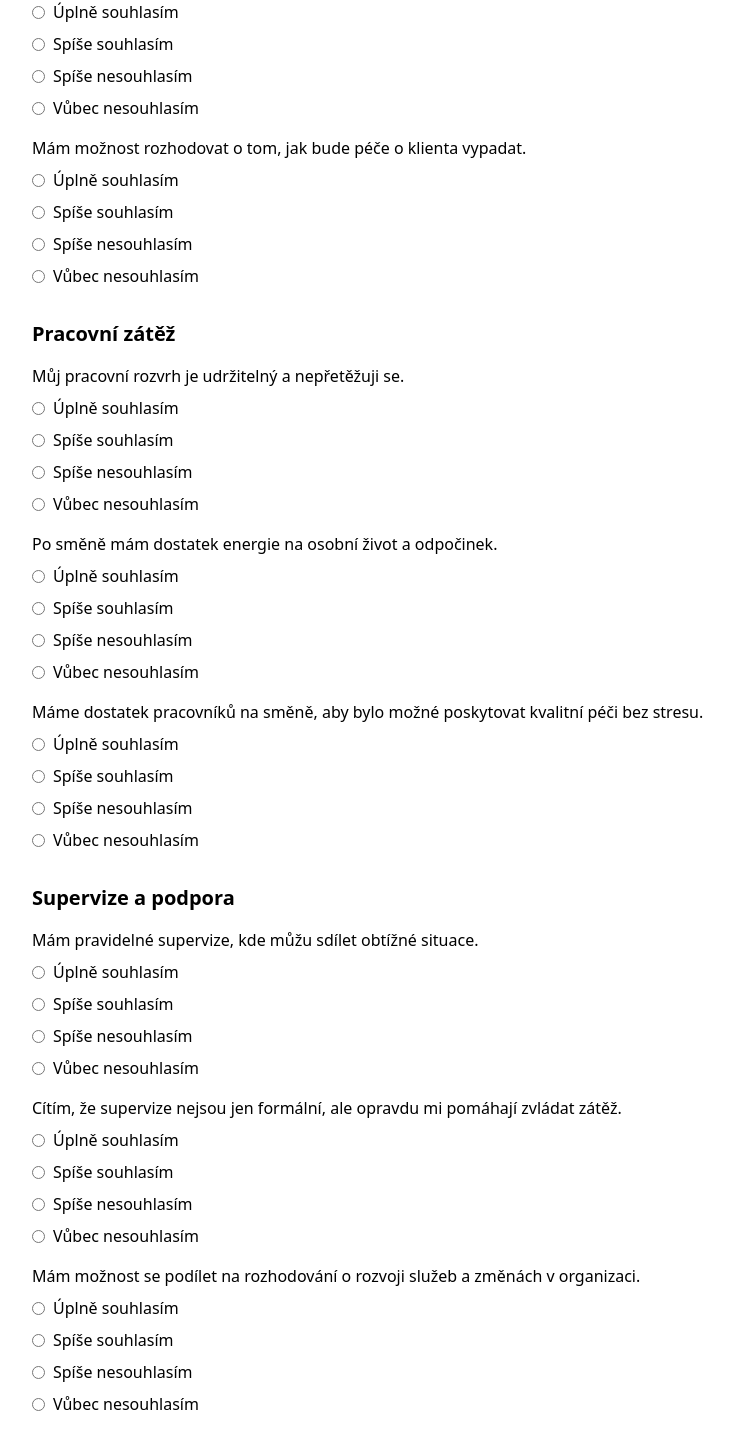
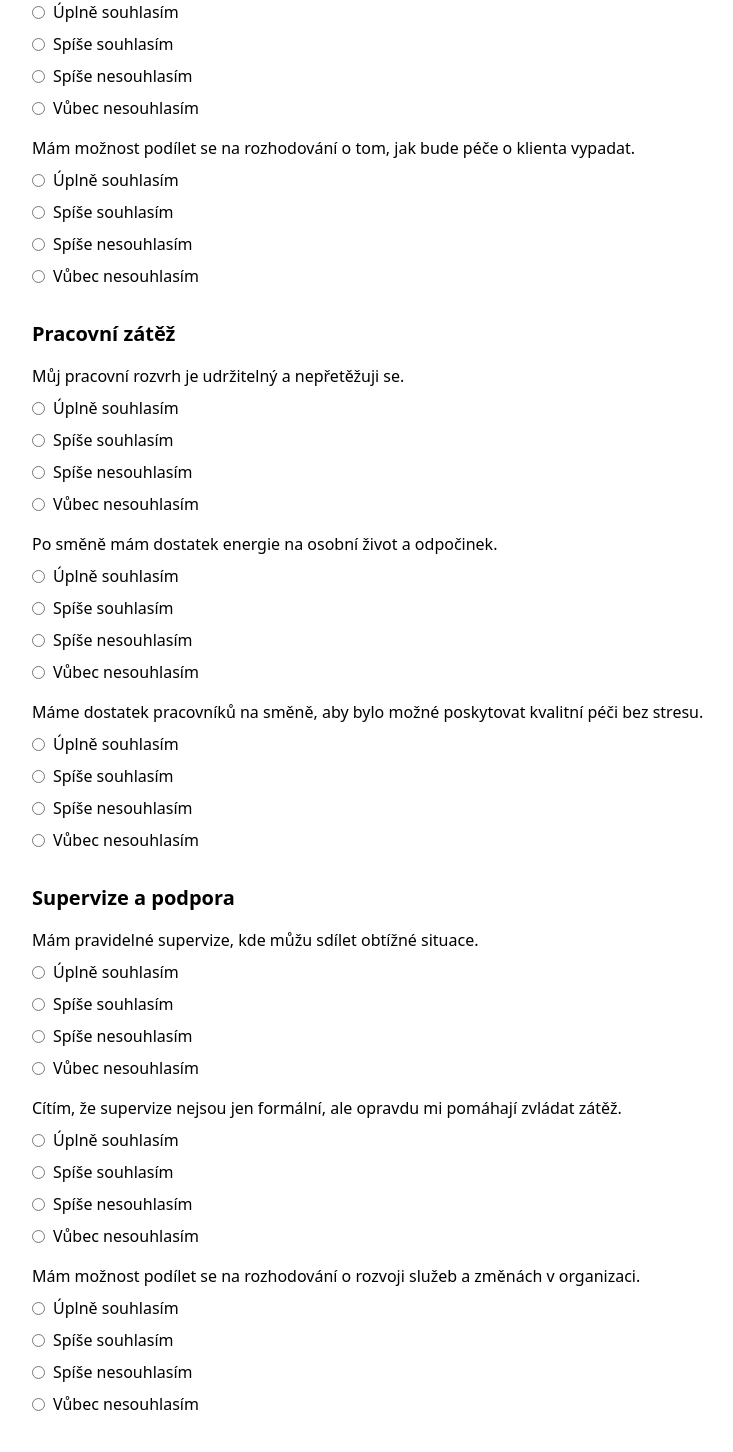
Before and after one commit to JiriSobek/sword-dotaznik, a React (Create React App) app: page / in a window 1280 px wide. Shown: the part 1452-2904 px from the top of the page, without its empty margins (184-917 px from the left). Built offline with nearby package versions, Linux system fonts and the light colour scheme.

Commit message:
Update App.js

```diff
--- a/src/App.js
+++ b/src/App.js
@@ -23,7 +23,7 @@ const questions = [
     items: [
       "Moje práce má pro mě smysl a odpovídá mým hodnotám.",
       "Vidím, že moje práce pozitivně ovlivňuje kvalitu života klientů.",
-      "Mám možnost rozhodovat o tom, jak bude péče o klienta vypadat."
+      "Mám možnost podílet se na rozhodování o tom, jak bude péče o klienta vypadat."
     ]
   },
   {
@@ -39,7 +39,7 @@ const questions = [
     items: [
       "Mám pravidelné supervize, kde můžu sdílet obtížné situace.",
       "Cítím, že supervize nejsou jen formální, ale opravdu mi pomáhají zvládat zátěž.",
-      "Mám možnost se podílet na rozhodování o rozvoji služeb a změnách v organizaci."
+      "Mám možnost podílet se na rozhodování o rozvoji služeb a změnách v organizaci."
     ]
   },
   {
```
